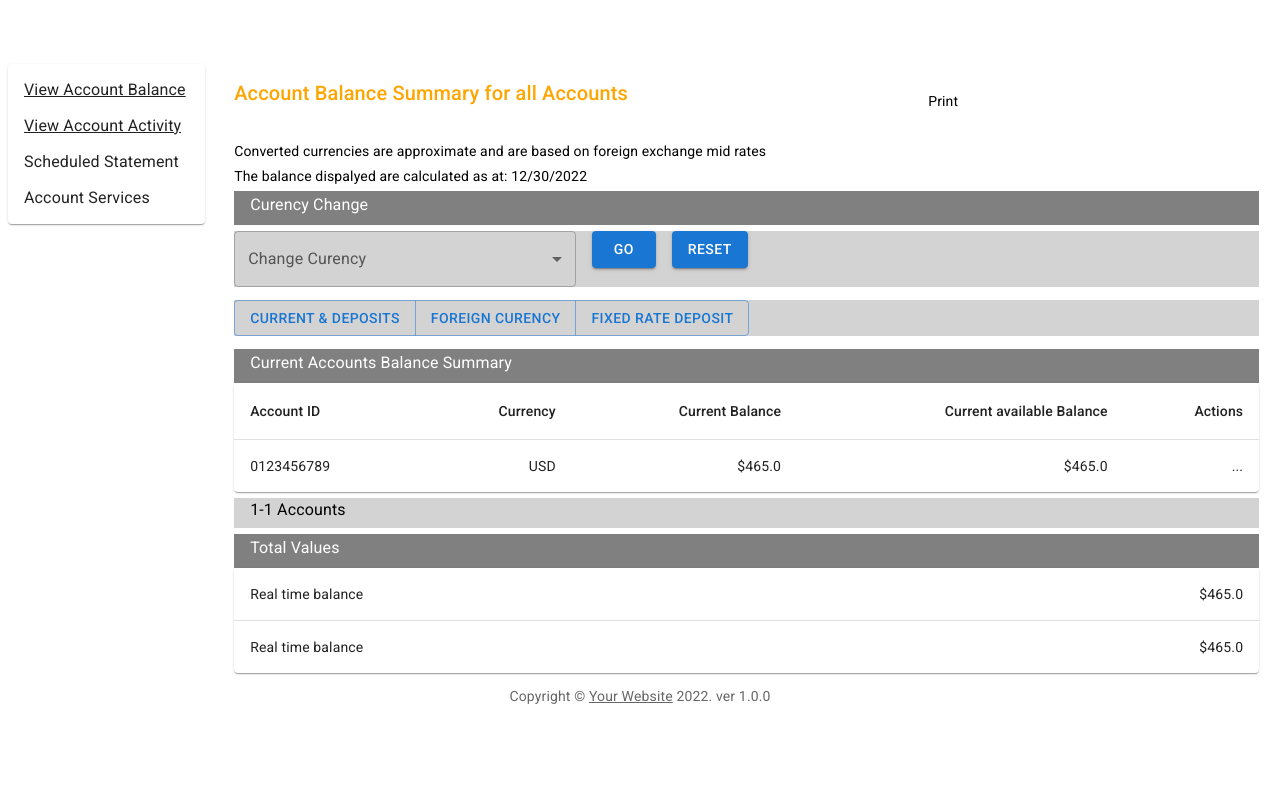
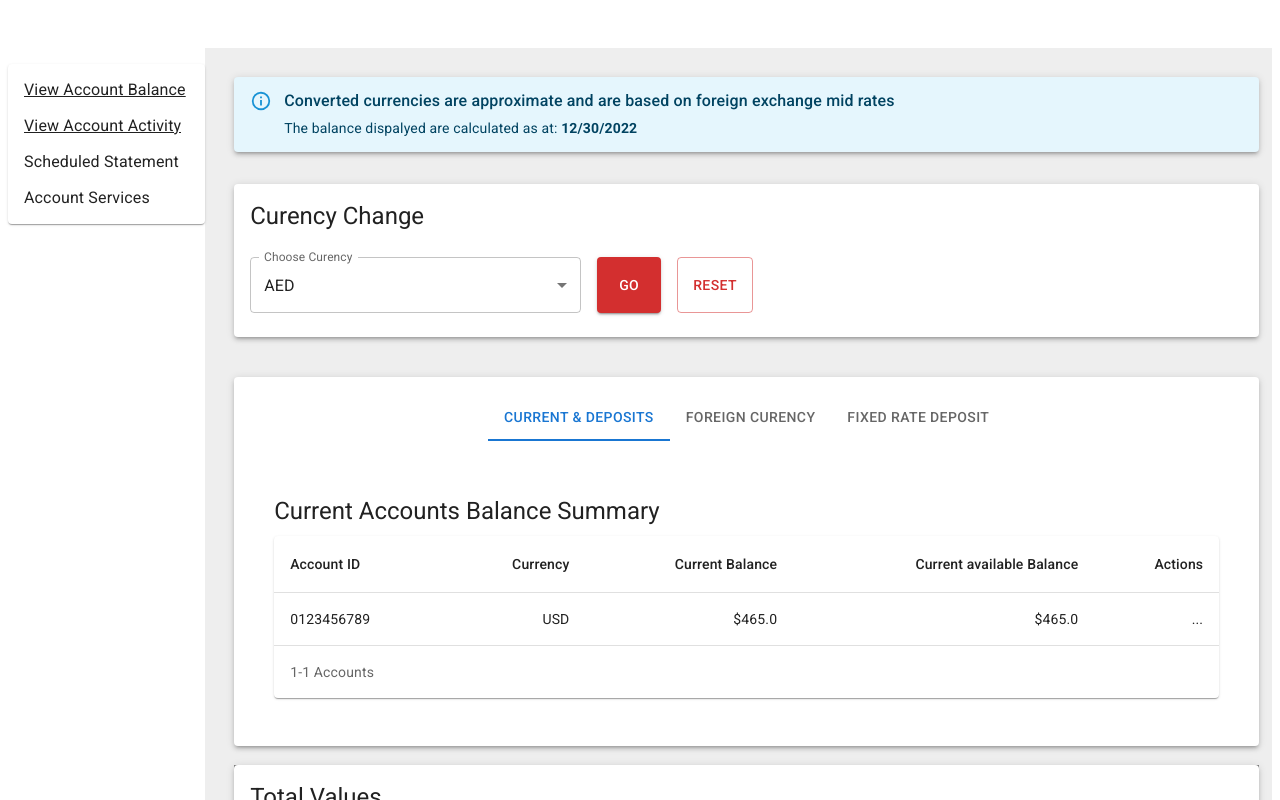
Before and after one commit to praveen-codecamp/mfe-toyota, a React app in the folder account/: page /account/balance in a window 1280 px wide. Shown: the top 800 px of the page. Built offline with nearby package versions, Linux system fonts and the light colour scheme.

Commit message:
Account Page UI Changes

```diff
--- a/account/src/components/Balance.js
+++ b/account/src/components/Balance.js
@@ -17,9 +17,36 @@ import TableHead from "@mui/material/TableHead";
 import TableRow from "@mui/material/TableRow";
 import Paper from "@mui/material/Paper";
 import Menu from "./Menu";
+import Card from "@mui/material/Card";
+import Alert from "@mui/material/Alert";
+import AlertTitle from "@mui/material/AlertTitle";
+import CardContent from "@mui/material/CardContent";
+import Tabs from "@mui/material/Tabs";
+import Tab from "@mui/material/Tab";
+
+function TabPanel(props) {
+  const { children, value, index, ...other } = props;
+
+  return (
+    <div
+      role="tabpanel"
+      hidden={value !== index}
+      id={`simple-tabpanel-${index}`}
+      aria-labelledby={`simple-tab-${index}`}
+      {...other}
+    >
+      {value === index && <Box sx={{ p: 3 }}>{children}</Box>}
+    </div>
+  );
+}
 
 export default function Balance() {
-  const [currency, setCurrency] = React.useState("");
+  const [currency, setCurrency] = React.useState("AED");
+  const [value, setValue] = React.useState(0);
+
+  const handleChangeTabs = (event, newValue) => {
+    setValue(newValue);
+  };
 
   const handleChange = (event) => {
     setCurrency(event.target.value);
@@ -29,52 +56,37 @@ export default function Balance() {
   };
 
   return (
-    <Grid container spacing={2}>
-      <Grid item xs={2}>
+    <Grid container spacing={2} style={{ background: "#EEE" }}>
+      <Grid spacing={1} item xs={2} style={{ background: "#FFF" }}>
         <Menu />
       </Grid>
       <Grid item xs={10}>
         <Grid container spacing={2} style={{ padding: ".8rem" }}>
-          <Grid item xs={8}>
-            <Typography style={{ color: "orange" }} variant="h6" gutterBottom>
-              Account Balance Summary for all Accounts
-            </Typography>
-          </Grid>
-          <Grid item xs={2} alignContent="flex-end">
-            <Typography variant="body2" gutterBottom>
-              Print
-            </Typography>
+          <Grid item xs={12}>
+            <Alert severity="info" elevation={3}>
+              <AlertTitle>
+                Converted currencies are approximate and are based on foreign
+                exchange mid rates
+              </AlertTitle>
+              The balance dispalyed are calculated as at:{" "}
+              <strong>{new Date().toLocaleDateString()}</strong>
+            </Alert>
           </Grid>
         </Grid>
         <Grid container direction="column" style={{ padding: ".8rem" }}>
-          <Grid item>
-            <Typography variant="body2" gutterBottom>
-              Converted currencies are approximate and are based on foreign
-              exchange mid rates
-            </Typography>
-          </Grid>
-          <Grid item>
-            <Typography variant="body2" gutterBottom>
-              The balance dispalyed are calculated as at:{" "}
-              {new Date().toLocaleDateString()}
-            </Typography>
-          </Grid>
-          <Grid item style={{ background: "grey" }}>
-            <Typography
-              variant="subtitle1"
-              style={{ color: "white", marginLeft: "1rem" }}
-              gutterBottom
-            >
+
+          <Grid item style={{ marginTop: ".4rem", marginBottom: ".8rem" }}>
+            <Card sx={{}} elevation={3}>
+              <CardContent>
+                <Typography gutterBottom variant="h5" component="div">
                   Curency Change
                 </Typography>
-          </Grid>
-          <Grid item style={{ marginTop: ".4rem", marginBottom: ".8rem" }}>
-            <Grid container style={{ background: "#d4d3d3" }}>
+                <Grid container style={{marginTop : 25}}>
                   <Grid item xs={4}>
                     <Box sx={{ minWidth: 180 }}>
                       <FormControl fullWidth>
                         <InputLabel id="currency-select-label">
-                      Change Curency
+                          Choose Curency
                         </InputLabel>
                         <Select
                           labelId="currency-select-label"
@@ -83,7 +95,9 @@ export default function Balance() {
                           label="Change Curency"
                           onChange={handleChange}
                         >
-                      <MenuItem value={1}>Original Account Currency</MenuItem>
+                          <MenuItem value={1}>
+                            Original Account Currency
+                          </MenuItem>
                           <MenuItem value={"USD"}>USD</MenuItem>
                           <MenuItem value={"AED"}>AED</MenuItem>
                           <MenuItem value={"AUD"}>AUD</MenuItem>
@@ -93,46 +107,52 @@ export default function Balance() {
                     </Box>
                   </Grid>
                   <Grid item xs={6} style={{ marginLeft: "1rem" }}>
-                <Stack spacing={2} direction="row">
-                  <Button variant="contained">Go</Button>
-                  <Button variant="contained" onClick={handleReset}>
+                    <Stack
+                      spacing={2}
+                      direction="row"
+                      style={{ height: "100%" }}
+                    >
+                      <Button variant="contained" color="error">Go</Button>
+                      <Button variant="outlined" color="error" onClick={handleReset}>
                         Reset
                       </Button>
                     </Stack>
                   </Grid>
                 </Grid>
-            <Grid item style={{ marginTop: ".8rem" }}>
-              <Grid container style={{ background: "#d4d3d3" }}>
-                <Grid item>
-                  <ButtonGroup
-                    variant="outlined"
-                    aria-label="outlined button group"
-                  >
-                    <Button>Current & Deposits</Button>
-                    <Button>Foreign Curency</Button>
-                    <Button>Fixed Rate Deposit</Button>
-                  </ButtonGroup>
-                </Grid>
-              </Grid>
-            </Grid>
-          </Grid>
-          <Grid item style={{ background: "grey" }}>
-            <Typography
-              variant="subtitle1"
-              style={{ color: "white", marginLeft: "1rem" }}
-              gutterBottom
-            >
+              </CardContent>
+            </Card>
+
+            <Card sx={{ marginTop: 5 }} elevation={3}>
+              <CardContent>
+                <Grid container>
+                  <Grid item xs={12}>
+                    <Box sx={{ width: "100%", bgcolor: "background.paper" }}>
+                      <Tabs value={value} onChange={handleChangeTabs} centered>
+                        <Tab label="Current & Deposits">One</Tab>
+                        <Tab label="Foreign Curency">Two</Tab>
+                        <Tab label="Fixed Rate Deposit">Three </Tab>
+                      </Tabs>
+                    </Box>
+                    <TabPanel value={value} index={0}>
+                      <Grid item style={{ marginTop: 30 }}>
+                        <Typography variant="h5" gutterBottom>
                           Current Accounts Balance Summary
                         </Typography>
                       </Grid>
                       <Grid item>
                         <TableContainer component={Paper}>
-              <Table sx={{ minWidth: 650 }} aria-label="simple table">
+                          <Table
+                            sx={{ minWidth: 650 }}
+                            aria-label="simple table"
+                          >
+                            <caption>1-1 Accounts</caption>
                             <TableHead>
                               <TableRow>
                                 <TableCell>Account ID</TableCell>
                                 <TableCell align="right">Currency</TableCell>
-                    <TableCell align="right">Current Balance</TableCell>
+                                <TableCell align="right">
+                                  Current Balance
+                                </TableCell>
                                 <TableCell align="right">
                                   Current available Balance
                                 </TableCell>
@@ -141,7 +161,7 @@ export default function Balance() {
                             </TableHead>
                             <TableBody>
                               <TableRow
-                    sx={{ "&:last-child td, &:last-child th": { border: 0 } }}
+                                sx={{borderBottom : '1px solid #EEE'}}
                               >
                                 <TableCell component="th" scope="row">
                                   0123456789
@@ -151,29 +171,25 @@ export default function Balance() {
                                 <TableCell align="right">$465.0</TableCell>
                                 <TableCell align="right">...</TableCell>
                               </TableRow>
+
                             </TableBody>
                           </Table>
                         </TableContainer>
                       </Grid>
-          <Grid item style={{ background: "#d4d3d3", marginTop: ".4rem" }}>
-            <Typography
-              variant="body1"
-              style={{ marginLeft: "1rem" }}
-              gutterBottom
-            >
-              1-1 Accounts
-            </Typography>
+                    </TabPanel>
                   </Grid>
+                </Grid>
+              </CardContent>
+            </Card>
+          </Grid>
+
           <Grid item style={{ background: "grey", marginTop: ".4rem" }}>
-            <Typography
-              variant="subtitle1"
-              style={{ color: "white", marginLeft: "1rem" }}
-              gutterBottom
-            >
+          <Card sx={{}} elevation={3}>
+              <CardContent>
+                <Typography gutterBottom variant="h5" component="div">
                 Total Values
                 </Typography>
-          </Grid>
-          <Grid item>
+
                 <TableContainer component={Paper}>
               <Table sx={{ minWidth: 650 }} aria-label="simple table">
                 <TableBody>
@@ -196,7 +212,11 @@ export default function Balance() {
                 </TableBody>
               </Table>
             </TableContainer>
+
+                </CardContent>
+                </Card>
           </Grid>
+
         </Grid>
       </Grid>
     </Grid>
```
Also changed, not shown: 1 other file (tests, documents, lock files or other folders). Lines whose indentation alone changed are shown as unchanged.
